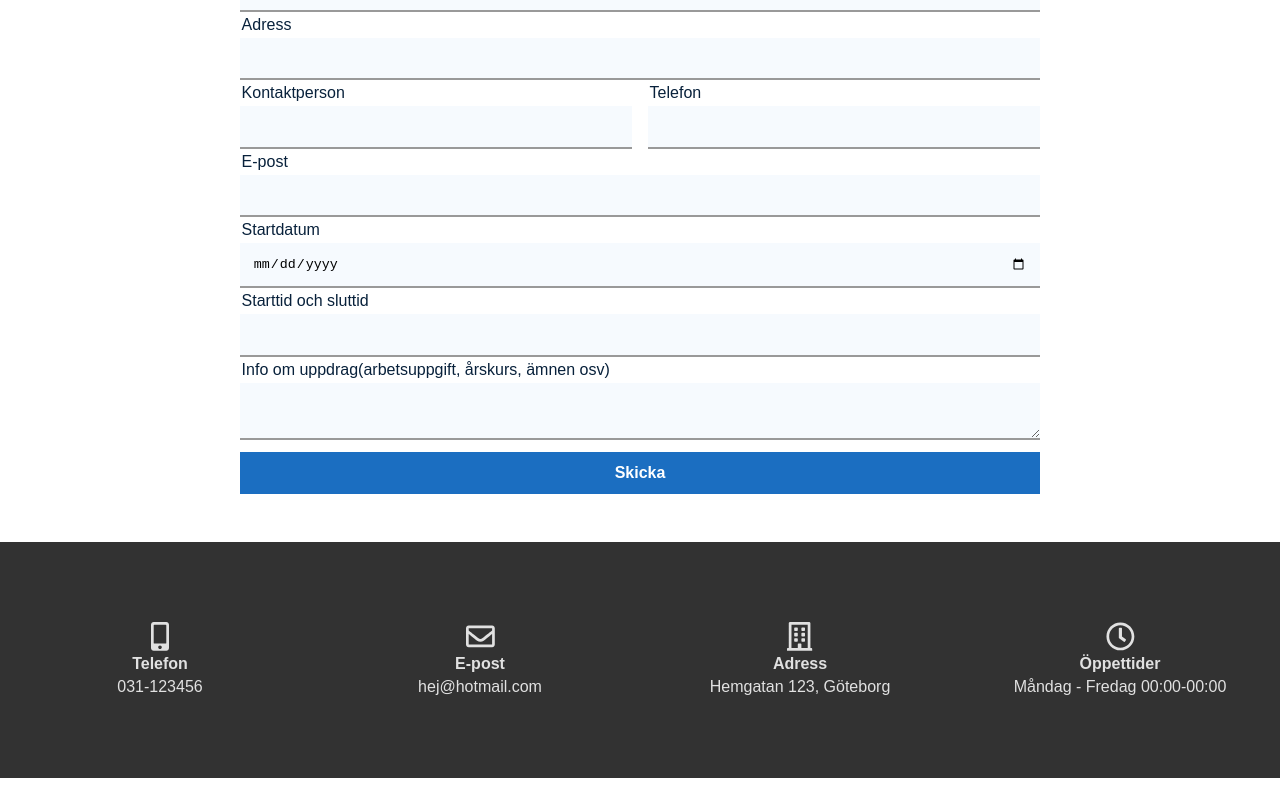
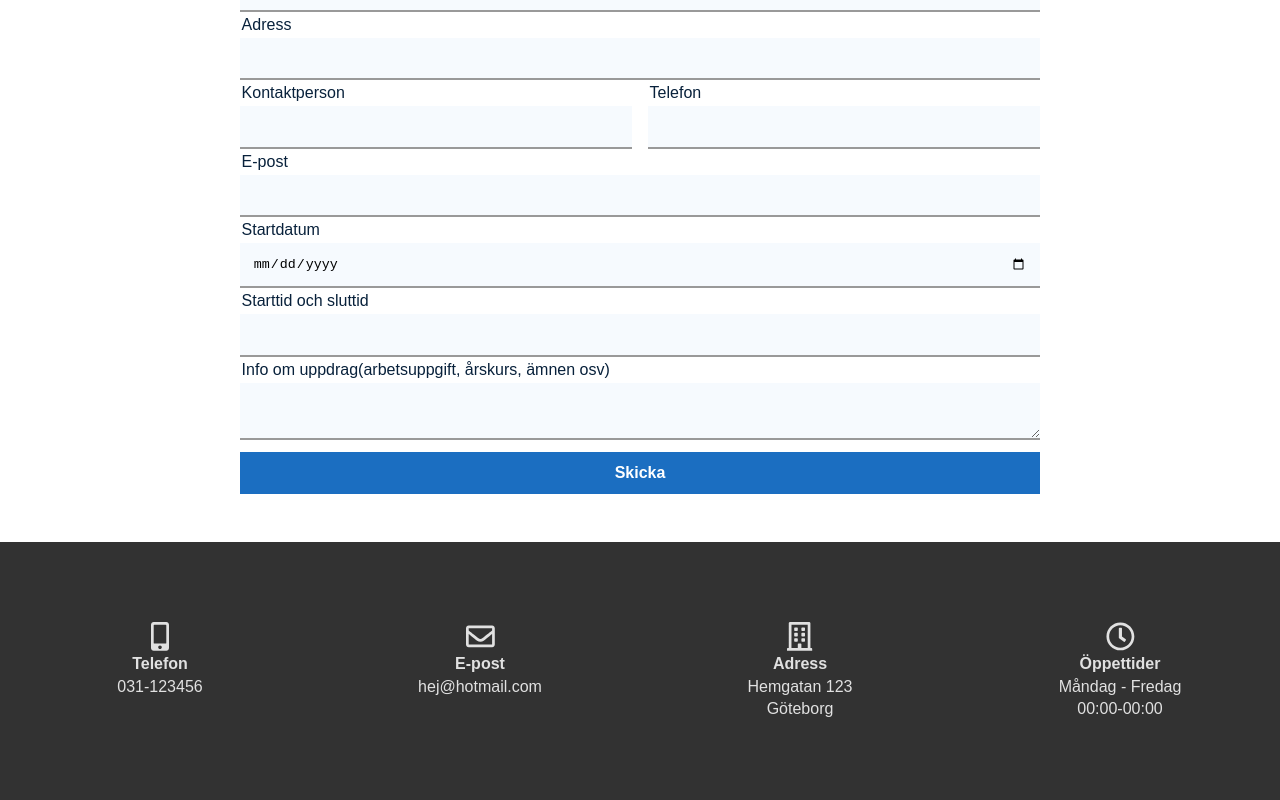
Before and after one commit to remisaado/staffing-web-app, a React (Create React App) app: page /for-skolor in a window 1280 px wide. Shown: the part 1197-1997 px from the top of the page. Before the commit the page ends 1975 px from the top, so only its background shows below. Built offline with nearby package versions, Linux system fonts and the light colour scheme.

Commit message:
Minor changes

```diff
--- a/src/App.css
+++ b/src/App.css
@@ -124,7 +124,7 @@ body {
 .buttons-container a:hover {
   color: hsl(118, 70%, 43%);
   border-color: hsl(118, 70%, 43%);
-  box-shadow: 6px 6px 12px hsla(0, 0%, 0%, 0.2);
+  box-shadow: 8px 8px 12px hsla(0, 0%, 0%, 0.2);
 }
 
 /*-menu-navigation*/
@@ -139,7 +139,7 @@ body {
   max-width: 50rem;
 }
 
-.text-container h1, h2, h3 {
+.subheading {
   margin: 0 0 1rem 0;
   color: var(--darkerTheme);
 }
@@ -204,6 +204,7 @@ body {
   background-color: hsla(210, 75.5%, 98%, 1);
   border: none;
   border-bottom: 0.15rem solid hsl(0, 0%, 60%);
+  transition: border-color 0.3s;
 }
 
 .form input:focus, textArea:focus {
@@ -240,6 +241,7 @@ body {
   border: none;
   background-color: var(--theme);
   color: var(--white);
+  transition: background-color 0.3s;
 }
 
 .form button:hover {
--- a/src/components/footer.js
+++ b/src/components/footer.js
@@ -20,12 +20,14 @@ const Footer = () => {
       <div className="info-container">
         <FontAwesomeIcon className="icon-style" icon={faBuilding}/>
         <h4>Adress</h4>
-        <p>Hemgatan 123, Göteborg</p>
+        <p>Hemgatan 123</p>
+        <p>Göteborg</p>
       </div>
       <div className="info-container">
         <FontAwesomeIcon className="icon-style" icon={faClock}/>
         <h4>Öppettider</h4>
-        <p>Måndag - Fredag 00:00-00:00</p>
+        <p>Måndag - Fredag</p>
+        <p>00:00-00:00</p>
       </div>
     </footer>
   );
--- a/src/pages/about.js
+++ b/src/pages/about.js
@@ -7,7 +7,7 @@ const About = () => {
 
   return (
     <div className="text-container">
-      <h2>Om Lärarcentralen</h2>
+      <h2 className="subheading">Om Lärarcentralen</h2>
       <p>{textBody}</p>
       <p>{textBodyTwo}</p>
     </div>
--- a/src/pages/forSubstitutes.js
+++ b/src/pages/forSubstitutes.js
@@ -10,7 +10,7 @@ const ForSubstitutes = () => {
   return (
     <div>
       <div className="text-container">
-        <h3>{subheading}</h3>
+        <h2 className="subheading">{subheading}</h2>
         <p>{textBody}</p>
         <p>{textBodyTwo}</p>
       </div>
--- a/src/pages/home.js
+++ b/src/pages/home.js
@@ -7,7 +7,7 @@ const Home = () => {
 
   return (
     <div className="text-container">
-      <h2>{subheading}</h2>
+      <h2 className="subheading">{subheading}</h2>
       <p>{textBody}</p>
     </div>
   );
```
